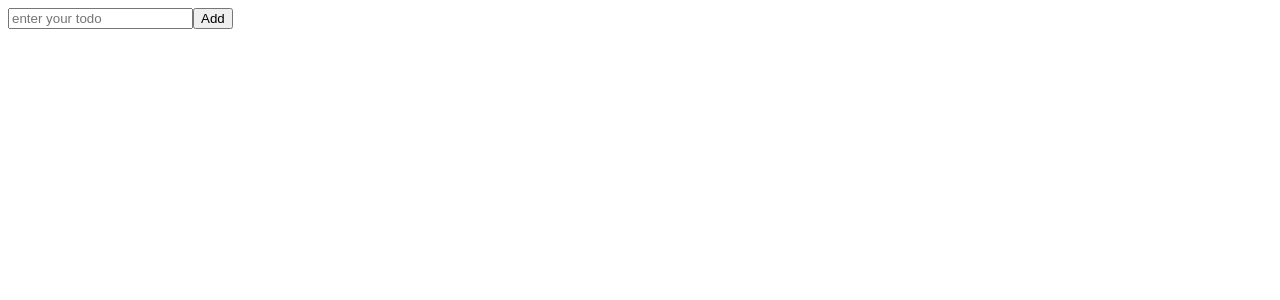
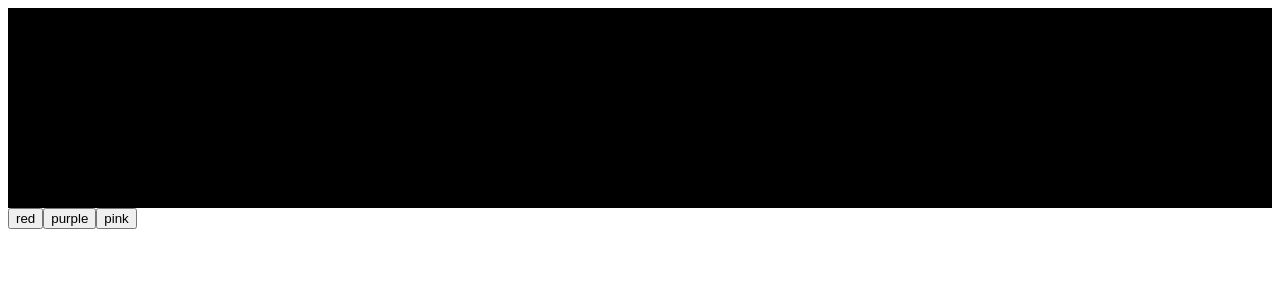
Before and after one commit to chowankumar/ReactQuestions, a React (Vite) app: page / in a window 1280 px wide. Shown: the top 300 px of the page. Built offline with nearby package versions, Linux system fonts and the light colour scheme.

Commit message:
question nine done

```diff
--- a/src/App.jsx
+++ b/src/App.jsx
@@ -1,9 +1,9 @@
  import React from 'react'
- import Eight from './Eight.jsx'
+ import Nine from './Nine.jsx'
  export const App = () => {
    return (
      <div>
-       <Eight/>
+       <Nine/>
      </div>
    )
  }
--- /dev/null
+++ b/src/Nine.jsx
@@ -0,0 +1,20 @@
+ import React, { useState } from 'react'
+
+ const Nine = () => {
+    const [color,setcolor] = useState("black");
+
+   return (
+    <>
+     <div style={{background:color,height:'200px'}}>
+
+
+    </div>
+
+        <button onClick={()=>setcolor("red")}>red</button>
+        <button onClick={()=>setcolor("purple")}>purple</button>
+        <button onClick={()=>setcolor("pink")} >pink</button></>
+
+   )
+ }
+
+ export default Nine
```
Also changed, not shown: ReactQuestions.txt.
